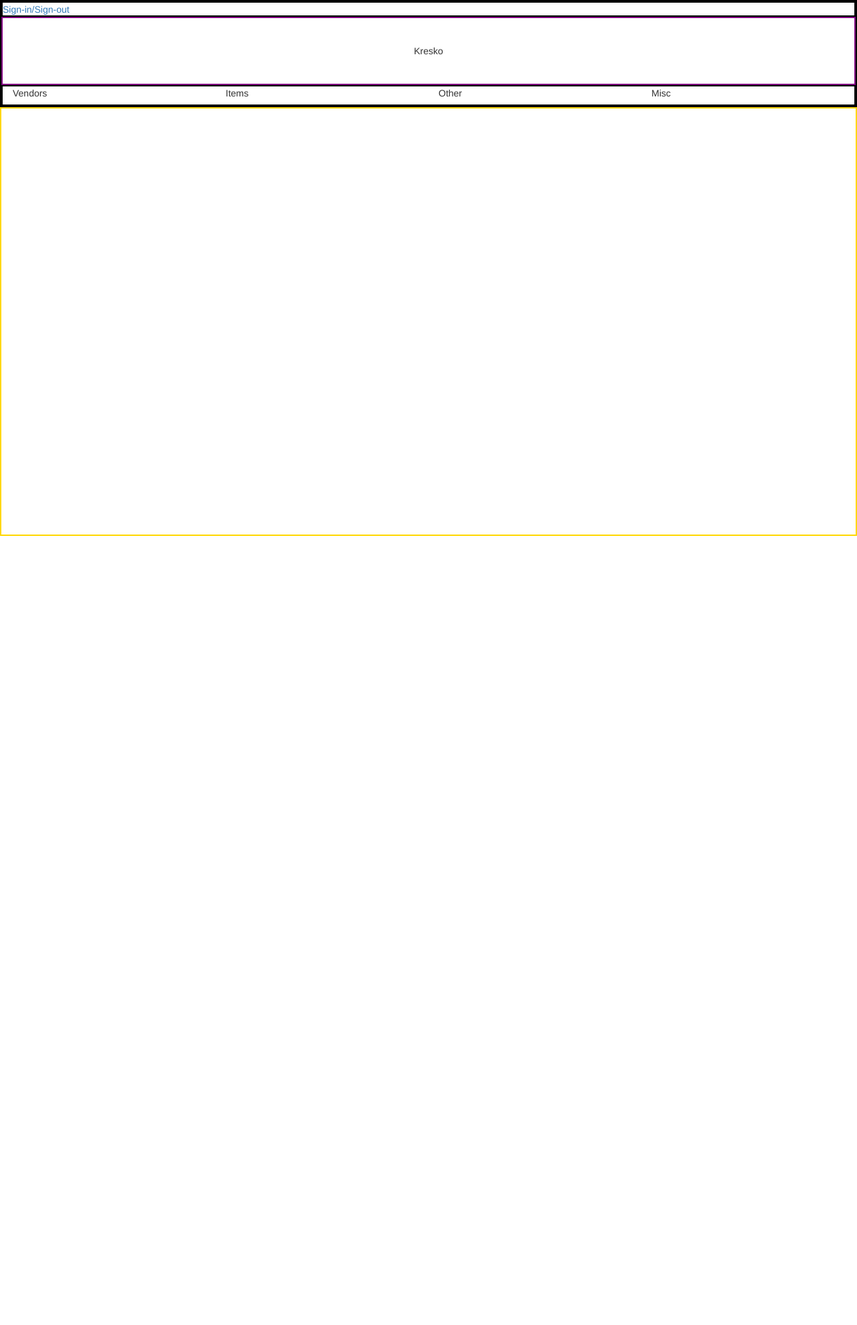
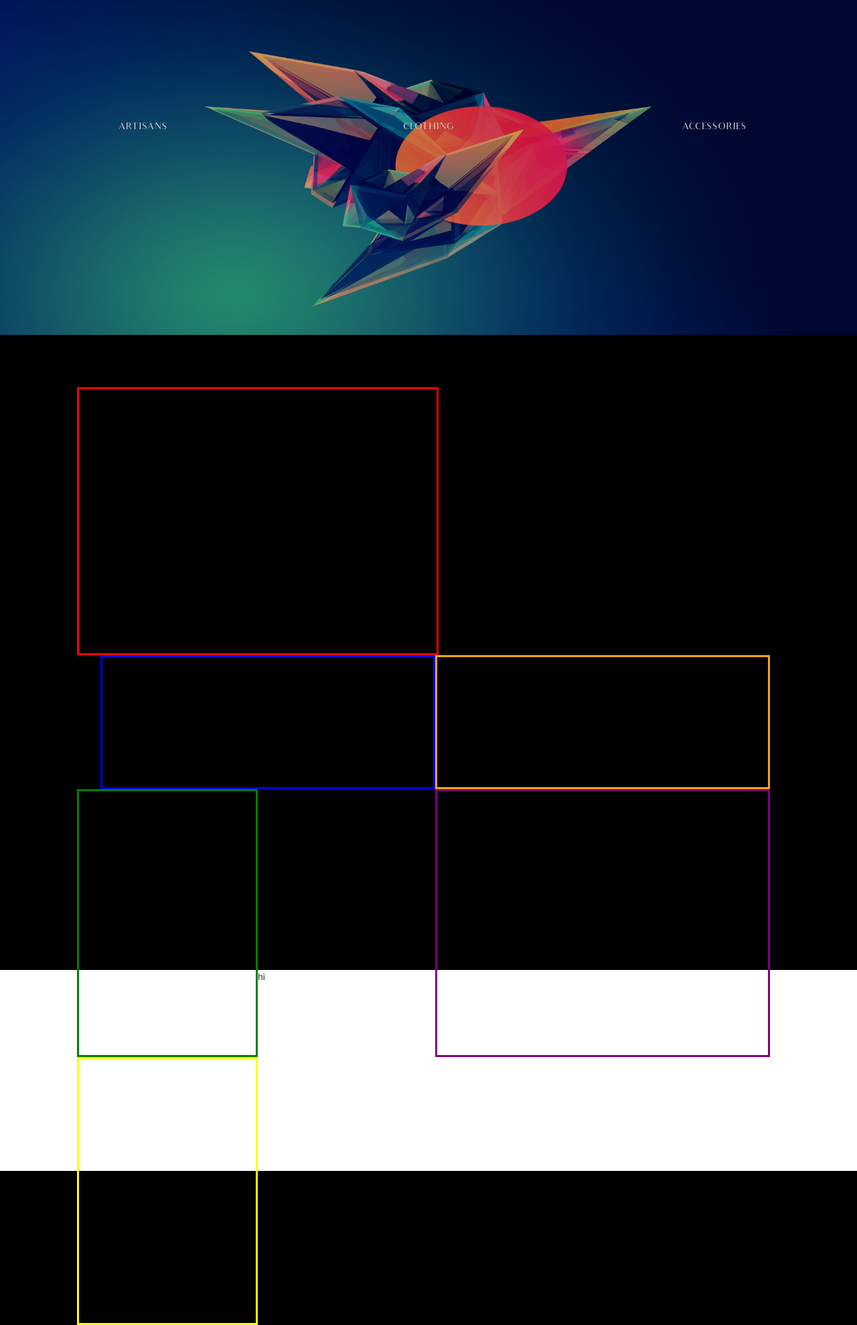
Before and after one commit to bkennet/Kresko, a PHP site: page /pages/index.php in a window 1280 px wide. Shown: the whole page at 67% size. Before the commit the page ends 800 px from the top, so only its background shows below. Run offline with PHP 8.4, Linux system fonts and the light colour scheme.

Commit message:
merged with Dan

```diff
--- a/css/main.css
+++ b/css/main.css
@@ -1,47 +1,47 @@
 /******* Place CSS Below ********/
-* {
+/** {
 	padding: 0;
 	margin: 0;
-}
+}*/
 
-.page-wrapper {
+/*.page-wrapper {
 	height: 100vh;
-}
+}*/
 
-.header {
+/*.header {
 	height: 20%;
 	width: 100%;
 	border: 2px solid black;
-}
+}*/
 
-.sign-in {
+/*.sign-in {
 	height: 15%;
 	border: 2px solid black;
-}
+}*/
 
-.title {
+/*.title {
 	border: 2px solid purple;
 	height: 65%;
 	display: flex;
 	justify-content: center;
 	align-items: center;
-}
+}*/
 
-.content {
+/*.content {
 	height: 80vh;
 	border: 2px solid gold;
 	width: 100%;
-}
+}*/
 
-.navigation {
+/*.navigation {
 	height: 20%;
 	width: 100%;
 	border: 2px solid black;
-}
+}*/
 
 /* For log in page */
 
-.log-in-content {
+/*.log-in-content {
 	height: 80vh;
 	width: 100%;
 	display: flex;
@@ -70,4 +70,169 @@
 
 .log-in-button {
 	margin: 0 40% 0 40%;
+}*/
+
+/******* Place CSS Below ********/
+@font-face {
+	font-family: audrey;
+	src: url(../fonts/Audrey-Normal.otf);
 }
+
+@font-face {
+	font-family: ikaros;
+	src: url(../fonts/Ikaros-Regular.otf);
+}
+
+.page-wrapper {
+	height: 130vh;
+	padding-left: 0px;
+}
+
+.container-fluid {
+    padding-left: 0px;
+   	background-color: black;
+   	height: 100%;
+}
+
+.header {
+	width: 100%;
+	height: 18%;
+	opacity: .8;
+	position: relative;
+}
+
+p #brand {
+	opacity: 1;
+}
+
+.login {
+	background-color: black;
+	padding-left: 79.5%;
+}
+
+.login a{
+	color:gray;
+	display: inline;
+	padding-left: 10px;
+}
+
+.login a:hover {
+	color: white;
+}
+
+.title {
+	height: 100%;
+	display: flex;
+	justify-content: center;
+	align-items: center;
+	font-family: ikaros;
+	font-size: 100px;
+	background-color: black;
+	color: white;
+	padding-top: 10px;
+}
+
+.navigation {
+	height: 30px;
+	width: 100%;
+	text-align: center;
+	background-color: black;
+	color: white;
+	border-top: 1px solid gray;
+	font-family: audrey;
+	padding-top: 7px;
+}
+
+.navigation a{
+	color: white;
+}
+
+.navigation a:hover {
+	color:red;
+	text-decoration: none;
+}
+
+#homepicture {
+	position: absolute;
+	width: 100%;
+/*	margin-left: -15px;*/
+	overflow: hidden;
+	height: 500px;
+}
+
+.content { /* Here Content!!! */
+	margin-top: 375px;
+	margin-bottom: 50px;
+	margin-right: 15px;
+	height: 820px;
+	padding-left: 115px;
+	padding-right: 115px;
+	position: inline;
+}
+
+.title a{
+	color: white;
+}
+
+.title a:hover{
+	text-decoration: none;
+	color:white;
+}
+
+#row1 {
+	border-style: solid;
+	border-color: green;
+}
+
+#box1 {
+	height: 400px;
+	width: 540px;
+	border-style: solid;
+	border-color: red;
+	float: left;
+}
+
+#box2 {
+	height: 200px;
+	width: 500px;
+	border-style: solid;
+	border-color: orange;
+	float: right;
+}
+
+#box3 {
+	height: 200px;
+	width: 500px;
+	border-style: solid;
+	border-color: blue;
+	float: right;
+}
+
+#box4 {
+	height: 400px;
+	width: 500px;
+	border-style: solid;
+	border-color: purple;
+	float: right;
+}
+
+#box5 {
+	height: 400px;
+	width: 270px;
+	border-style: solid;
+	border-color: green;
+	float: left;
+}
+
+#box6 {
+	height: 400px;
+	width: 270px;
+	border-style: solid;
+	border-color: yellow;
+	float: left;
+}
+
+.footer {
+	background-color: white;
+	height: 300px;
+}
--- a/pages/index.php
+++ b/pages/index.php
@@ -6,32 +6,43 @@
   <body>
     <div class='container-fluid page-wrapper'> <!-- This will wrap the entire page: allows us to use bootstrap rows and columns -->
 
-      <div class="row header"> <!-- Header: Logo, Title, Little Blurb, Navigation Bar -->
-        <div class="sign-in">
-          <a href="./log-in.php"> Sign-in/Sign-out </a>
+      <div class="header"> <!-- Header: Logo, Title, Little Blurb, Navigation Bar -->
+
+        <img id='homepicture' src="../images/misc/background.jpg" alt='hi'>
+
+        <div class="login">
+          <a href ="./log-in.php">LOGIN</a>
+          <a href = "cart.php">BAG</a>
         </div>
 
         <div class="title">
-          <p>Kresko</p>
+            <a id="brand" href ="index.php">KRESKO</a>
         </div>
 
         <div class="navigation">
-          <div class="col-md-3">
-            Vendors
+          <div class="col-md-4">
+            <a href ="artisans.php">ARTISANS</a>
           </div>
-          <div class="col-md-3">
-            Items
+          <div class="col-md-4">
+            <a href ="clothing.php">CLOTHING</a>
           </div>
-          <div class="col-md-3">
-            Other
-          </div>
-          <div class="col-md-3">
-            Misc
+          <div class="col-md-4">
+            <a href ="accessories.php">ACCESSORIES</a>
           </div>
         </div>
       </div> <!-- end div header -->
 
-      <div class="row content">
+      <div class="content">
+        <div id="box1"></div>
+        <div id="box2"></div>
+        <div id="box3"></div>
+        <div id="box4"></div>
+        <div id="box5"></div>
+        <div id="box6"></div>
+      </div>
+
+      <div class="footer">
+        hi
       </div>
     </div>
   </body>
```
Also changed, not shown: fonts/Audrey-Normal.otf (added), fonts/Ikaros-Regular.otf (added), images/misc/background.jpg (added), images/misc/fabric.jpg (added).
